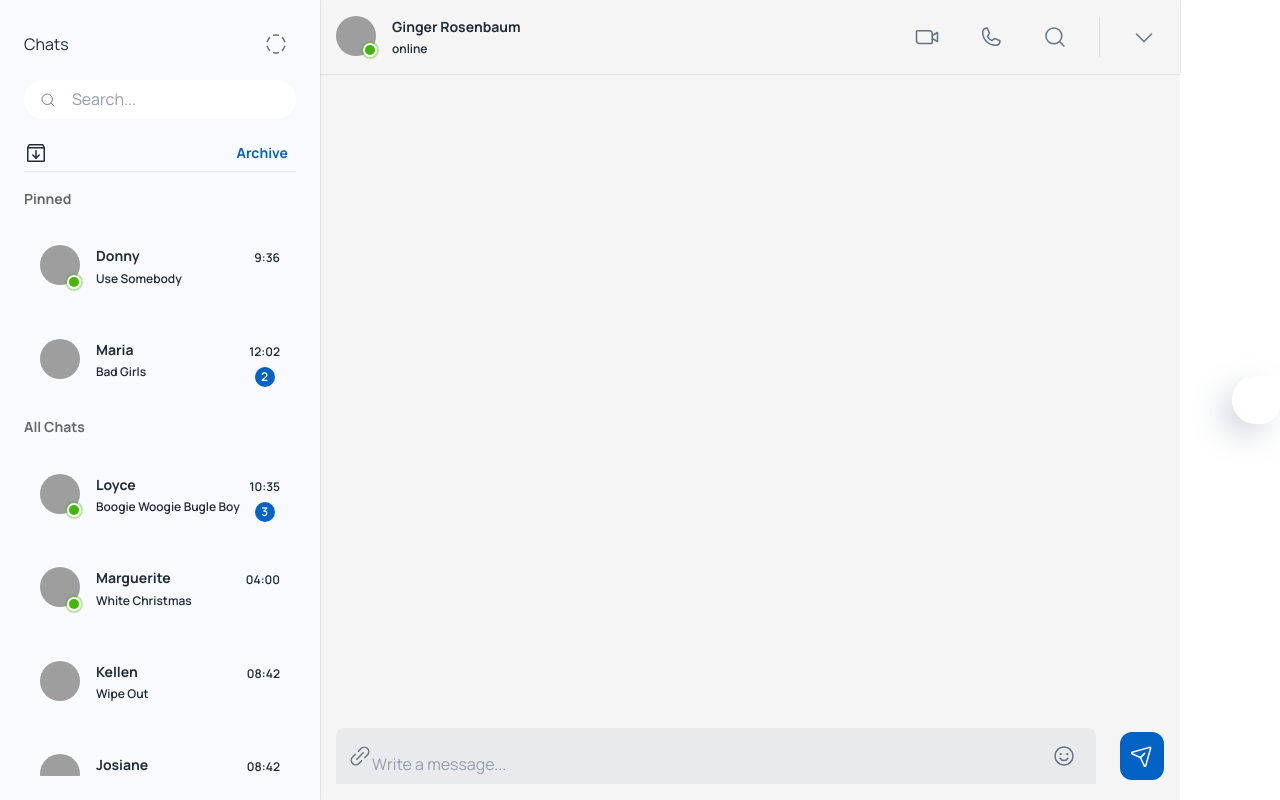
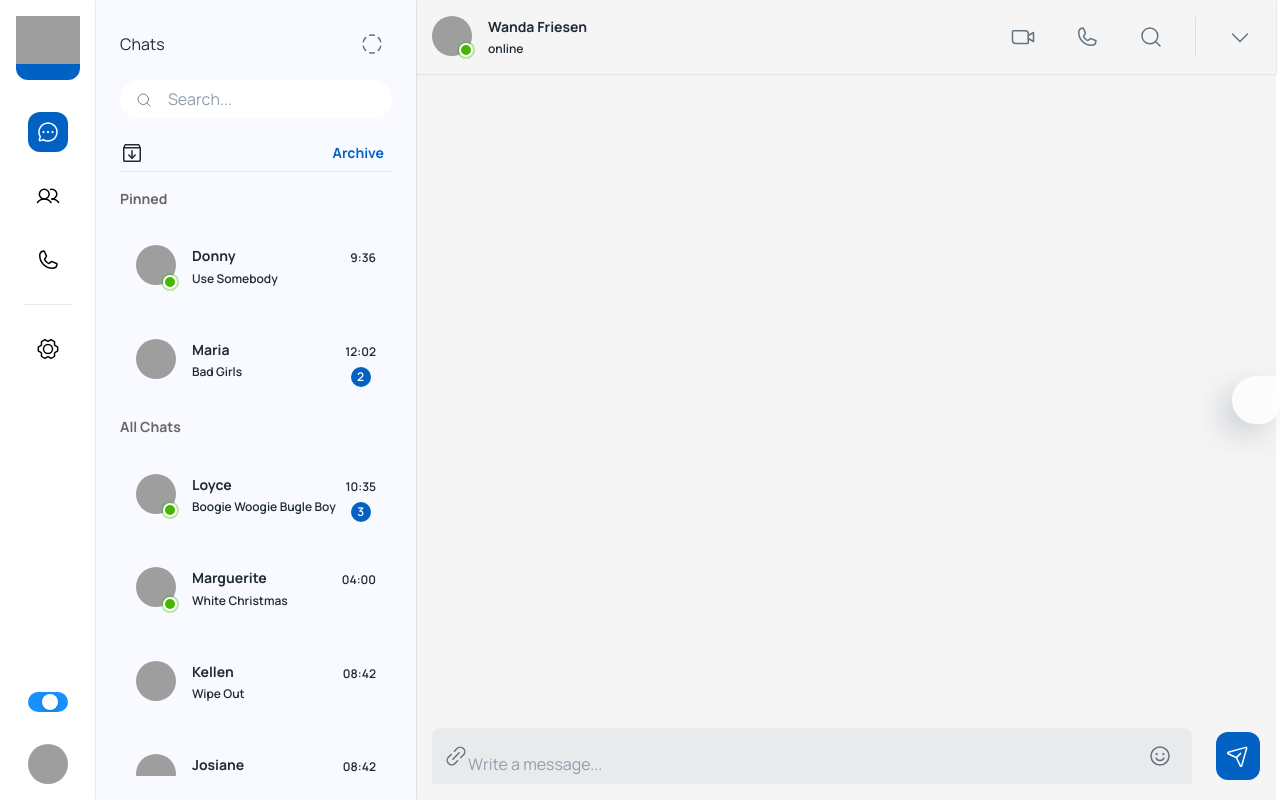
Before and after one commit to rohan-tech-negi/Chat-App, a React (Create React App) app: page /app in a window 1280 px wide. Built offline with nearby package versions, Linux system fonts and the light colour scheme; grey boxes are pictures that could not be loaded; some icons are missing.

Commit message:
as used the sidebar as well

```diff
--- a/src/layouts/dashboard/index.js
+++ b/src/layouts/dashboard/index.js
@@ -7,6 +7,7 @@ import { useState } from "react";
 import { faker } from "@faker-js/faker";
 import { styled } from "@mui/material/styles";
 import useSettings from "../../hooks/useSettings.js"
+import SideBar from "./SideBar.js";
 
 
 const AntSwitch = styled(Switch)(({ theme }) => ({
@@ -72,6 +73,7 @@ const DashboardLayout = () => {
   return (
     <Stack direction="row">
      {/* sidebar */}
+     <SideBar></SideBar>
       <Outlet />
     </Stack>
   );
```
